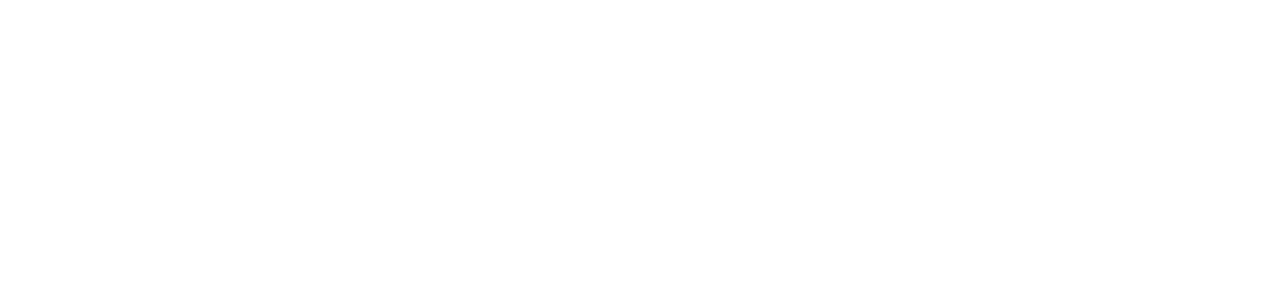
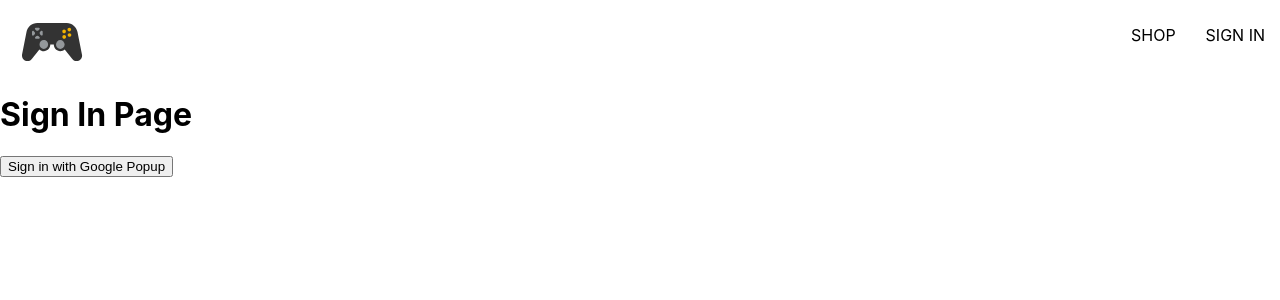
Before and after one commit to chrisyandev/react-ecommerce-esports, a React (Create React App) app: page /sign-in in a window 1280 px wide. Before the commit this address had no page. Shown: the top 300 px of the page. Built offline with nearby package versions, Linux system fonts and the light colour scheme.

Commit message:
feat: add Google authentication with Firebase

```diff
--- a/package.json
+++ b/package.json
@@ -6,6 +6,7 @@
     "@testing-library/jest-dom": "^5.16.5",
     "@testing-library/react": "^13.4.0",
     "@testing-library/user-event": "^13.5.0",
+    "firebase": "^9.15.0",
     "react": "^18.2.0",
     "react-dom": "^18.2.0",
     "react-router-dom": "^6.6.2",
--- a/src/App.js
+++ b/src/App.js
@@ -2,6 +2,7 @@
 
 import Home from "./routes/home/home.component";
 import Navigation from "./routes/navigation/navigation.component";
+import SignIn from "./routes/sign-in/sign-in.component";
 
 function Shop() {
   return <h1>SHOP PAGE</h1>;
@@ -13,6 +14,7 @@
       <Route path="/" element={<Navigation />}>
         <Route index element={<Home />} />
         <Route path="shop" element={<Shop />} />
+        <Route path="sign-in" element={<SignIn />} />
       </Route>
     </Routes>
   );
--- a/src/routes/navigation/navigation.component.jsx
+++ b/src/routes/navigation/navigation.component.jsx
@@ -15,6 +15,9 @@
           <Link className="nav-link" to="/shop">
             SHOP
           </Link>
+          <Link className="nav-link" to="/sign-in">
+            SIGN IN
+          </Link>
         </div>
       </div>
       <Outlet />
--- /dev/null
+++ b/src/routes/sign-in/sign-in.component.jsx
@@ -0,0 +1,17 @@
+import { signInWithGooglePopup } from "../../utils/firebase/firebase.utils";
+
+function SignIn() {
+  const logGoogleUser = async () => {
+    const response = await signInWithGooglePopup();
+    console.log(response);
+  };
+
+  return (
+    <div>
+      <h1>Sign In Page</h1>
+      <button onClick={logGoogleUser}>Sign in with Google Popup</button>
+    </div>
+  );
+}
+
+export default SignIn;
--- /dev/null
+++ b/src/utils/firebase/firebase.utils.js
@@ -0,0 +1,31 @@
+// Import the functions you need from the SDKs you need
+// https://firebase.google.com/docs/web/setup#available-libraries
+import { initializeApp } from "firebase/app";
+import {
+  getAuth,
+  signInWithRedirect,
+  signInWithPopup,
+  GoogleAuthProvider,
+} from "firebase/auth";
+
+// Your web app's Firebase configuration
+const firebaseConfig = {
+  apiKey: "AIzaSyCimw1U9-8Ap-a3k4g1Twe8wDtgRlUWtt8",
+  authDomain: "react-ecommerce-esports-cadb3.firebaseapp.com",
+  projectId: "react-ecommerce-esports-cadb3",
+  storageBucket: "react-ecommerce-esports-cadb3.appspot.com",
+  messagingSenderId: "1081216088890",
+  appId: "1:1081216088890:web:93105027acd1ed9c246e03",
+};
+
+// Initialize Firebase
+const firebaseApp = initializeApp(firebaseConfig);
+
+const provider = new GoogleAuthProvider();
+
+provider.setCustomParameters({
+  prompt: "select_account",
+});
+
+export const auth = getAuth();
+export const signInWithGooglePopup = () => signInWithPopup(auth, provider);
```
Also changed, not shown: 1 other file (tests, documents, lock files or other folders).
